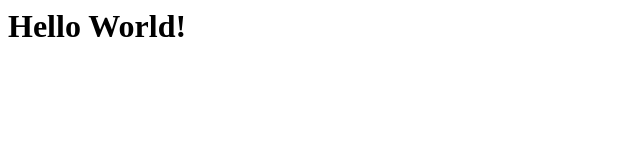
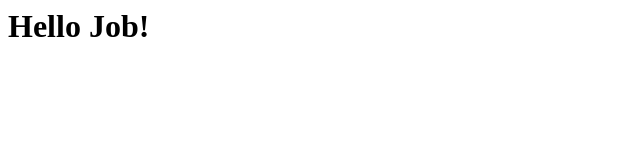
Before and after one commit to Pzzzeed/bp_14, a plain HTML site: page index.html in a window 1280 px wide. Shown: the whole page, without its empty margins (0-640 px from the left). Drawn offline with Linux system fonts and the light colour scheme.

Commit message:
fix message

```diff
--- a/index.html
+++ b/index.html
@@ -1 +1 @@
-<h1>Hello World!</h1>
+<h1>Hello Job!</h1>
```
